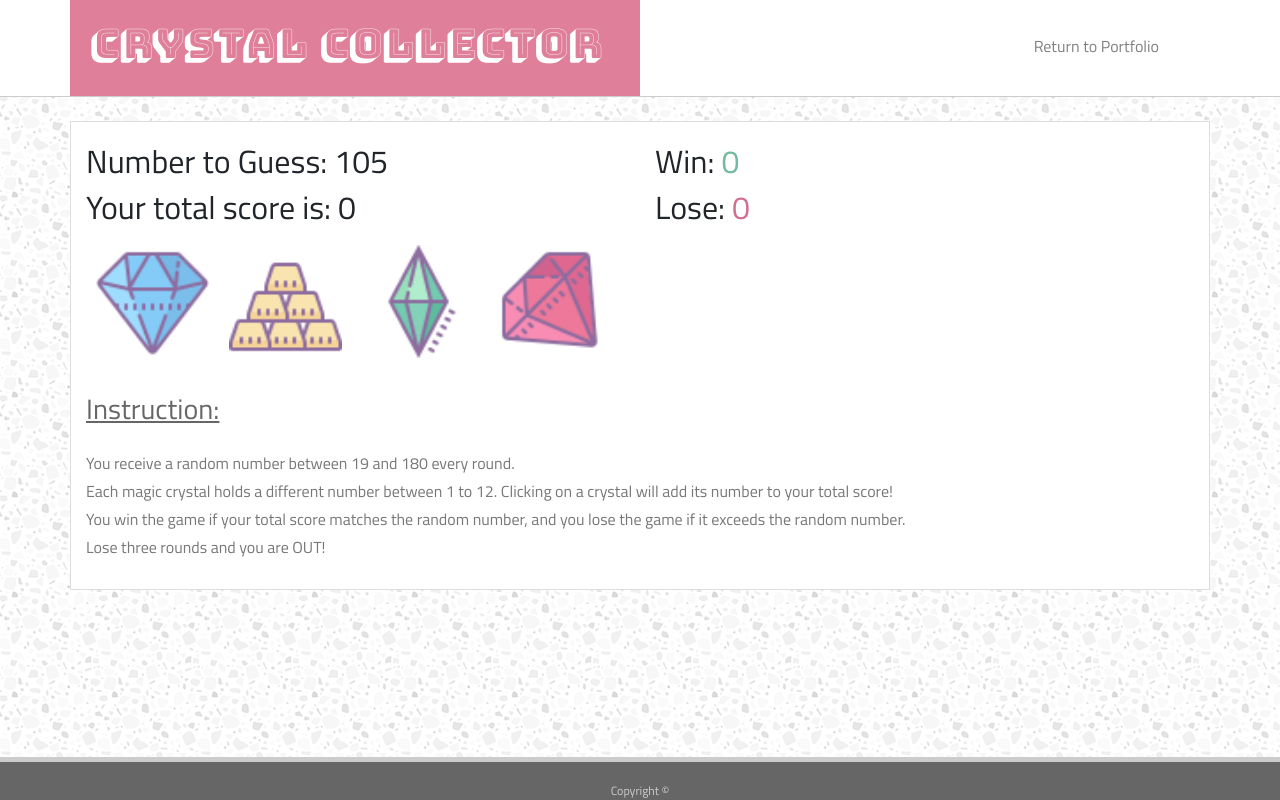
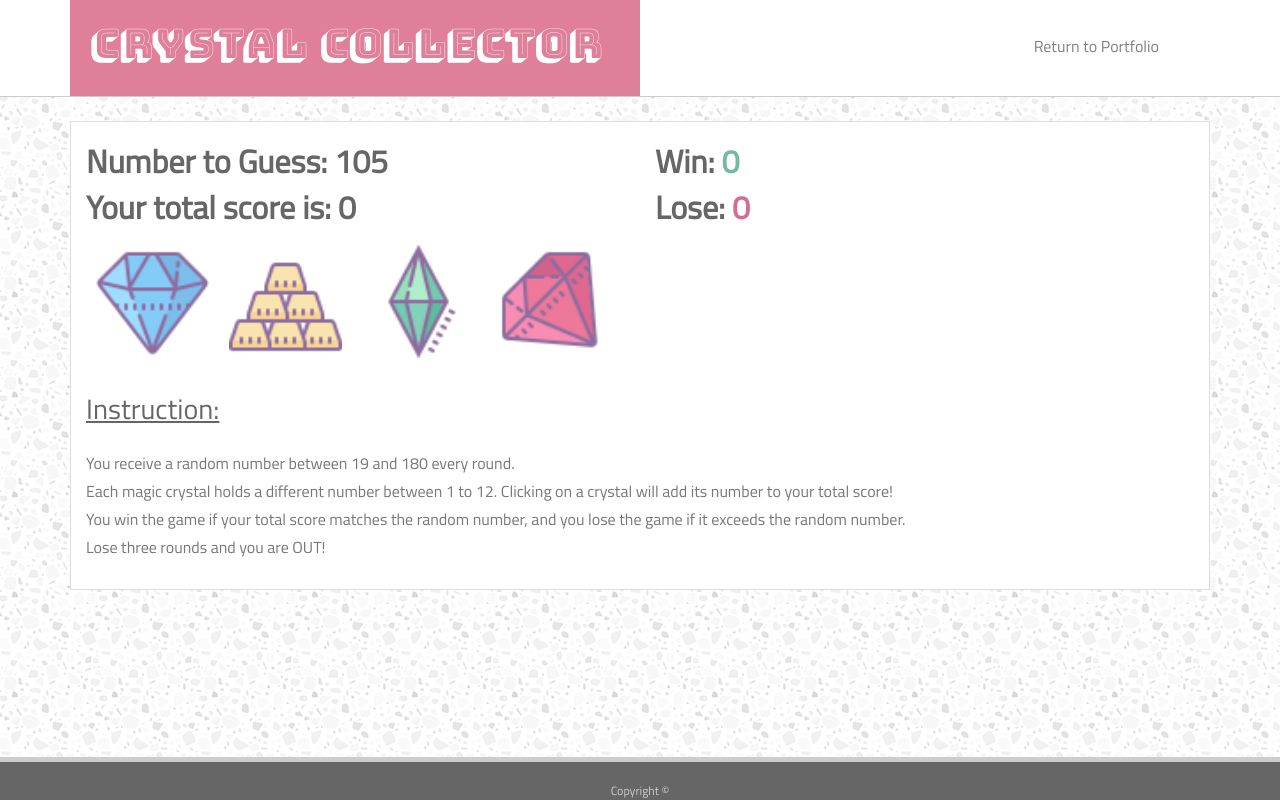
Before and after one commit to hojungt/Unit-4-Game, a plain HTML site: page index.html in a window 1280 px wide. Drawn offline with nearby package versions, Linux system fonts and the light colour scheme.

Commit message:
css minor fix

```diff
--- a/assets/css/style.css
+++ b/assets/css/style.css
@@ -43,8 +43,8 @@ ul li {
 /* main content */
 
 h2 {
-
-
+    color: #666666;
+    font-weight: bold;
 }
 
 h3 {
```
